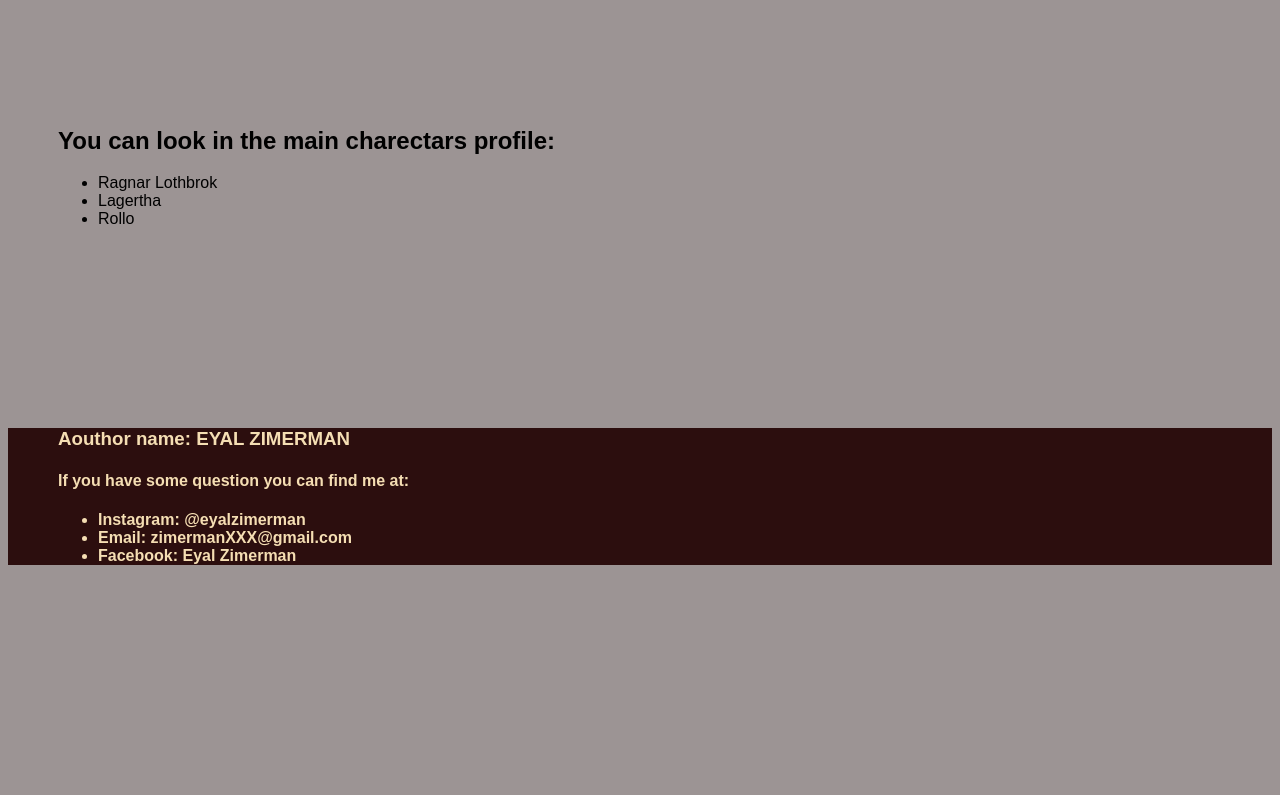
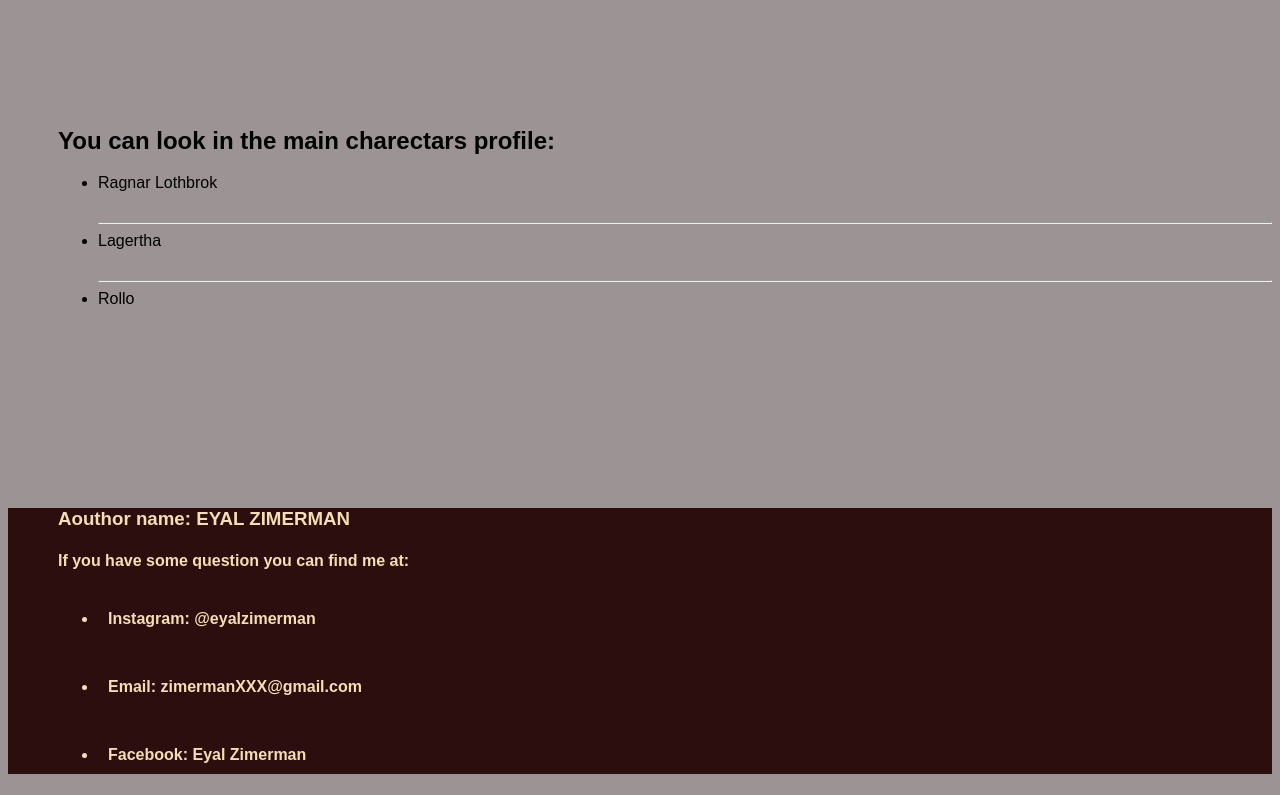
Before and after one commit to eyalzimerman/My-Wiki-Page, a plain HTML site: page index.html in a window 1280 px wide. Shown: the part 1134-1929 px from the top of the page. Before the commit the page ends 1720 px from the top, so only its background shows below. Drawn offline with Linux system fonts and the light colour scheme.

Commit message:
added classes to the listst and added some css to the lists

```diff
--- a/index.html
+++ b/index.html
@@ -36,9 +36,11 @@
         <section id="table-of-contact">
             <h2>You can look in the main charectars profile:</h2>
             <ul>
-                <li><a href="#">Ragnar Lothbrok</a></li>
-                <li><a href="#">Lagertha</a></li>
-                <li><a href="#">Rollo</a></li>
+                <li class="table-link"><a href="#">Ragnar Lothbrok</a></li>
+                <hr/>
+                <li class="table-link"><a href="#">Lagertha</a></li>
+                <hr/>
+                <li class="table-link"><a href="#">Rollo</a></li>
             </ul>
         </section>
     </main>
@@ -47,9 +49,9 @@
             <h3>Aouthor name: EYAL ZIMERMAN</h3>
             <h4>If you have some question you can find me at:<h4>
             <ul>
-                <li>Instagram: @eyalzimerman</li>
-                <li>Email: zimermanXXX@gmail.com</li>
-                <li>Facebook: Eyal Zimerman</li>
+                <li class="contact-list">Instagram: @eyalzimerman</li>
+                <li class="contact-list">Email: zimermanXXX@gmail.com</li>
+                <li class="contact-list">Facebook: Eyal Zimerman</li>
             </ul>
         </section>
     </footer>
--- a/style.css
+++ b/style.css
@@ -54,3 +54,10 @@ nav > ul{
 #contact-section{
     margin-left: 50px;
 }
+.table-link{
+    margin-bottom: 30px;
+}
+.contact-list{
+    padding: 10px;
+    margin-top: 30px;
+}
```
